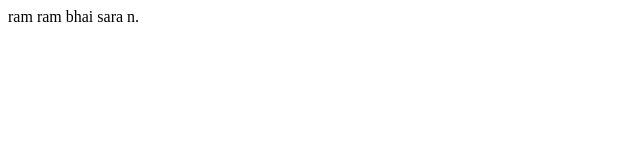
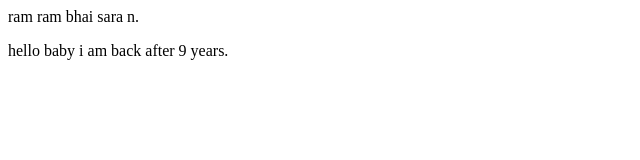
Before and after one commit to INDMarcos/HelloWorld, a plain HTML site: page index.html in a window 1280 px wide. Shown: the whole page, without its empty margins (0-640 px from the left). Drawn offline with Linux system fonts and the light colour scheme.

Commit message:
creating a new file

```diff
--- a/index.html
+++ b/index.html
@@ -1 +1,2 @@
 <p>ram ram bhai sara n.</p>
+<p>hello baby i am back after 9 years.</p>
```
Also changed, not shown: git.html (added), 1 other file.
